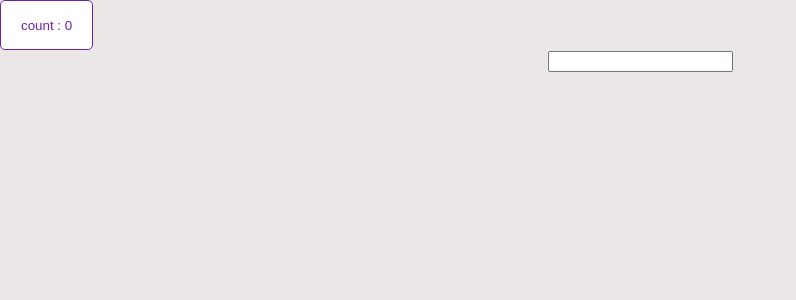
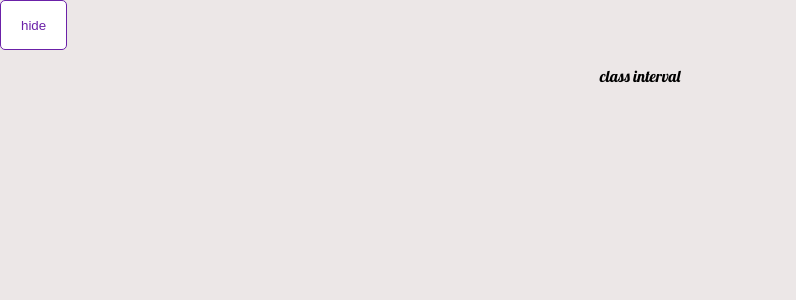
Before and after one commit to sevankeshish/select-delete-button-react, a React (Create React App) app: page / in a window 1280 px wide. Shown: the top 300 px of the page, without its empty margins (0-796 px from the left). Built offline with nearby package versions, Linux system fonts and the light colour scheme; a web font is replaced by a local one.

Commit message:
show & hide codes

```diff
--- a/src/App.js
+++ b/src/App.js
@@ -4,6 +4,7 @@
 import React, { Component } from "react";
 import ClassCounter from "./Components/ClassCounter";
 import { FunctionalCounter } from "./Components/FunctionalCounter";
+import ClassTimer from "./Components/ClassTimer";
 class App extends Component {
   state = {
     products: [
@@ -11,6 +12,7 @@
       { title: " Vue js", price: "$89", id: "2", quantity: "1" },
       { title: "Angular", price: "$79", id: "3", quantity: "1" },
     ],
+    isShow: true,
     // count: 0,
   };
 
@@ -107,13 +109,16 @@
   render() {
     return (
       <div className="App">
-        <FunctionalCounter />
+        <button onClick={() => this.setState({ isShow: !this.state.isShow })}>
+          {this.state.isShow ? "hide" : "show"}
+        </button>
+        {this.state.isShow && <ClassTimer />}
+        {/* <FunctionalCounter /> */}
         {/* <ClassCounter /> */}
         {/* debugging */}
         {/* <button onClick={() => this.setState({ count: this.state.count + 1 })}>
           count:{this.state.count}
         </button> */}
-
         {/* <h1>Shopping App</h1> */}
         {/* <NavBar
           // totalItems={this.state.products.filter((p) => p.quantity > 0).length}
--- /dev/null
+++ b/src/Components/ClassTimer.jsx
@@ -0,0 +1,14 @@
+import { Component } from "react";
+
+export default class ClassTimer extends Component {
+  state = {
+    count: 0,
+  };
+  render() {
+    return (
+      <div>
+        <p>class interval</p>
+      </div>
+    );
+  }
+}
```
